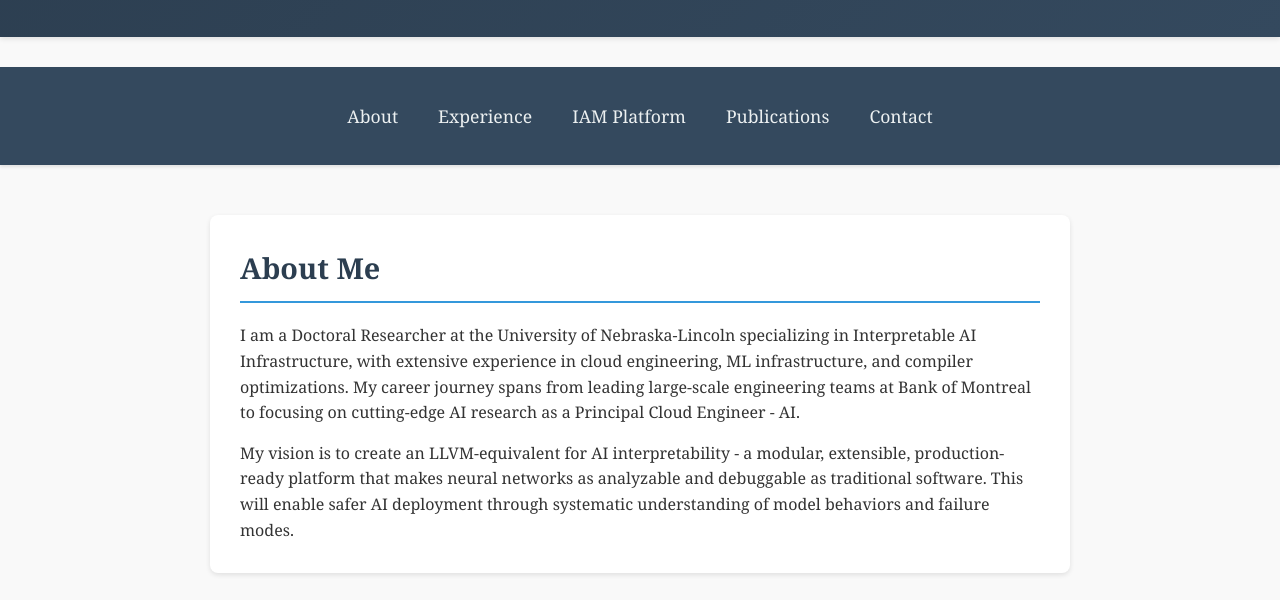
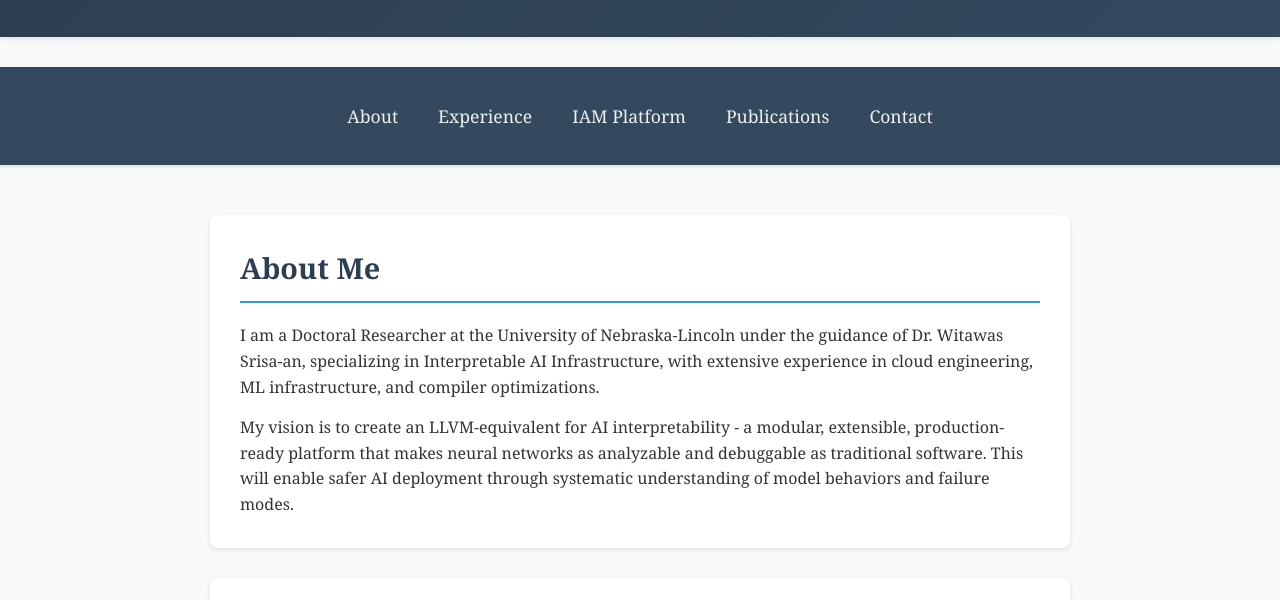
Before and after one commit to shakthibachala/shakthibachala.github.io, a plain HTML site: page index.html in a window 1280 px wide. Shown: the part 188-788 px from the top of the page. Drawn offline with Linux system fonts and the light colour scheme.

Commit message:
Revise 'About Me' section in index.html
Updated the 'About Me' section for clarity and added guidance information.

```diff
--- a/index.html
+++ b/index.html
@@ -209,10 +209,9 @@
     <div class="container">
         <section id="about">
             <h2>About Me</h2>
-            <p>I am a Doctoral Researcher at the University of Nebraska-Lincoln specializing in Interpretable AI Infrastructure, with extensive experience in cloud engineering, ML infrastructure, and compiler optimizations. My career journey spans from leading large-scale engineering teams at Bank of Montreal to focusing on cutting-edge AI research as a Principal Cloud Engineer - AI.</p>
+            <p>I am a Doctoral Researcher at the University of Nebraska-Lincoln under the guidance of Dr. Witawas Srisa-an, specializing in Interpretable AI Infrastructure, with extensive experience in cloud engineering, ML infrastructure, and compiler optimizations.</p>
             <p style="margin-top: 15px;">My vision is to create an LLVM-equivalent for AI interpretability - a modular, extensible, production-ready platform that makes neural networks as analyzable and debuggable as traditional software. This will enable safer AI deployment through systematic understanding of model behaviors and failure modes.</p>
         </section>
-
         <section id="experience">
             <h2>Professional Experience</h2>
             <div class="publication">
```
